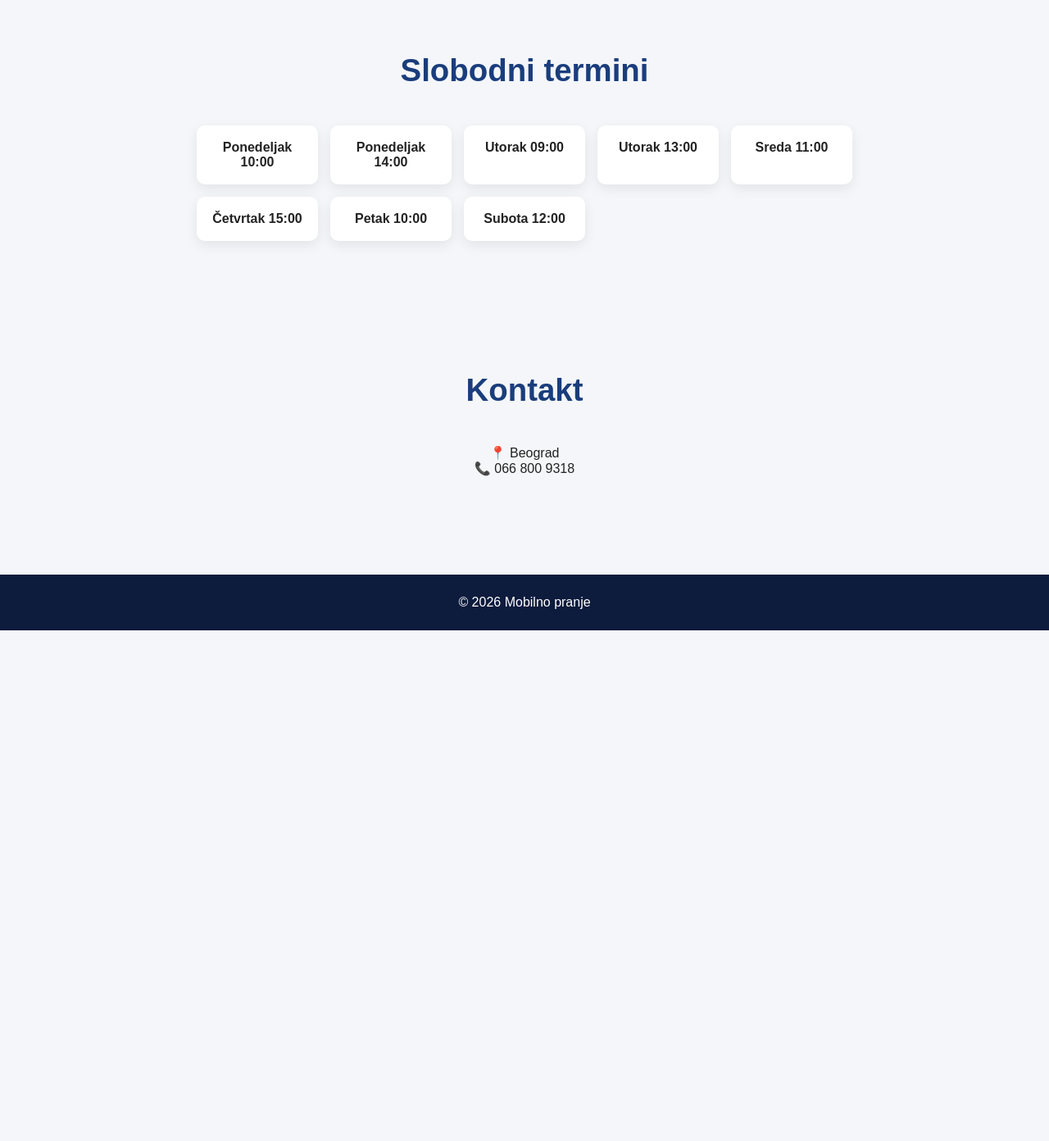
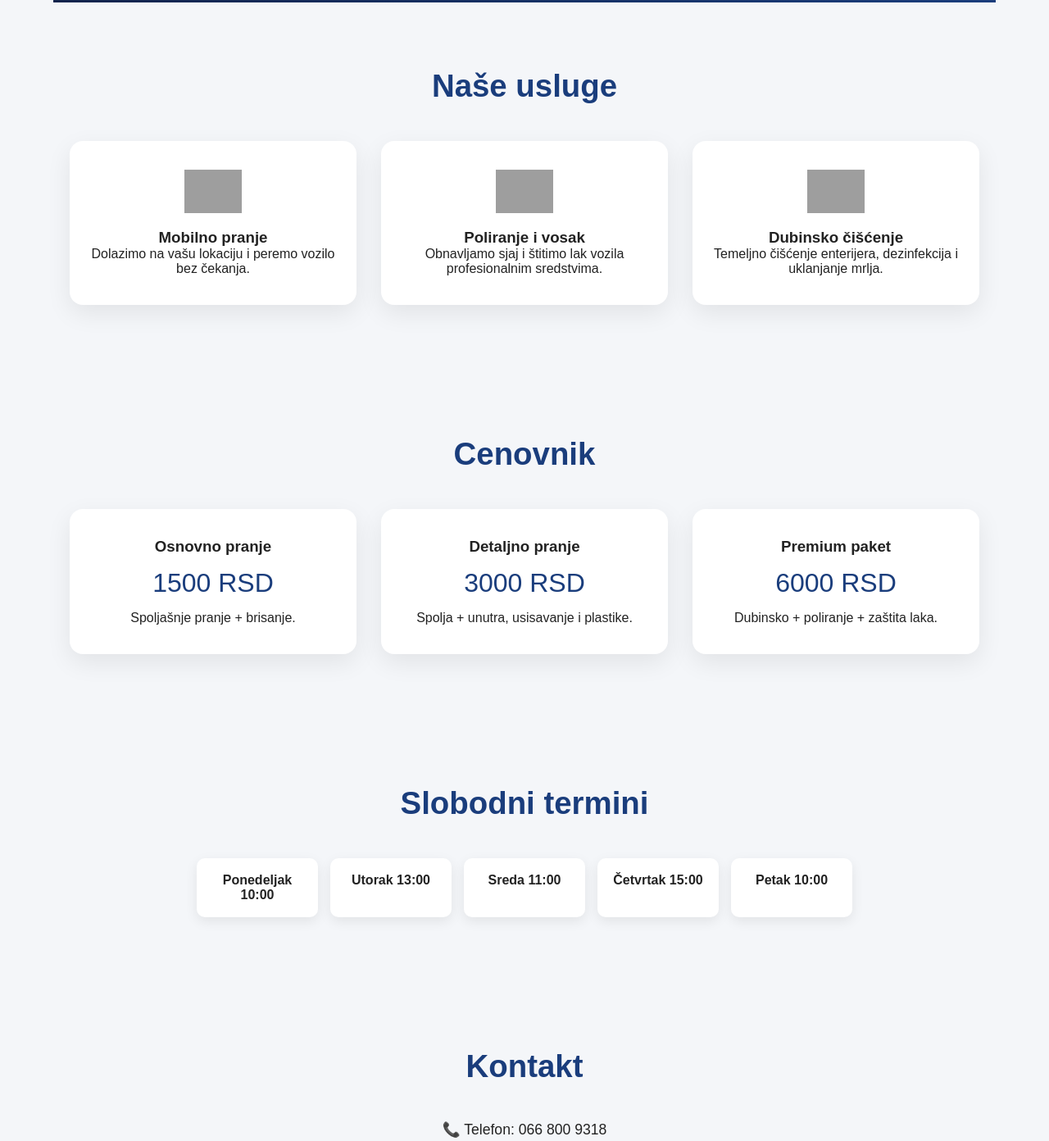
Before and after one commit to borisshijan-lang/mobilno-pranje, a plain HTML site: page index.html in a window 1280 px wide. Shown: the part 438-1830 px from the top of the page at 82% size. Before the commit the page ends 1207 px from the top, so only its background shows below. Drawn offline with Linux system fonts and the light colour scheme; grey boxes are pictures that could not be loaded.

Commit message:
Update index.html

```diff
--- a/index.html
+++ b/index.html
@@ -7,43 +7,126 @@
 
   <style>
     * { margin: 0; padding: 0; box-sizing: border-box; font-family: Arial, sans-serif; }
+
     body { background: #f4f6f9; color: #222; }
 
     header {
-      background: #0d1b3d; color: white; padding: 15px 40px;
-      display: flex; justify-content: space-between; align-items: center;
-      position: sticky; top: 0; z-index: 10;
+      background: #0d1b3d;
+      color: white;
+      padding: 15px 40px;
+      display: flex;
+      justify-content: space-between;
+      align-items: center;
+      position: sticky;
+      top: 0;
+      z-index: 10;
     }
 
-    nav a { color: white; margin-left: 20px; text-decoration: none; font-weight: bold; }
+    header h1 { font-size: 1.5rem; }
+
+    nav a {
+      color: white;
+      margin-left: 20px;
+      text-decoration: none;
+      font-weight: bold;
+      transition: 0.3s;
+    }
+
     nav a:hover { color: #4da3ff; }
 
-    .hero { background: linear-gradient(135deg, #0d1b3d, #1a3d7c); color: white; text-align: center; padding: 120px 20px 100px; }
+    .hero {
+      background: linear-gradient(135deg, #0d1b3d, #1a3d7c);
+      color: white;
+      text-align: center;
+      padding: 120px 20px 100px;
+    }
+
     .hero h2 { font-size: 3rem; margin-bottom: 15px; }
     .hero p { font-size: 1.2rem; margin-bottom: 25px; }
 
-    .btn { background: #fff; color: #0d1b3d; padding: 14px 28px; border-radius: 10px; text-decoration: none; font-weight: bold; }
+    .btn {
+      background: #ffffff;
+      color: #0d1b3d;
+      padding: 14px 28px;
+      border-radius: 10px;
+      text-decoration: none;
+      font-weight: bold;
+      transition: 0.3s;
+      display: inline-block;
+    }
+
+    .btn:hover { background: #e6ecff; }
 
     section { padding: 80px 20px; max-width: 1150px; margin: auto; }
-    section h2 { text-align: center; margin-bottom: 45px; font-size: 2.4rem; color: #1a3d7c; }
 
-    .calendar { display: grid; grid-template-columns: repeat(auto-fit, minmax(140px, 1fr)); gap: 15px; max-width: 800px; margin: auto; }
+    section h2 {
+      text-align: center;
+      margin-bottom: 45px;
+      font-size: 2.4rem;
+      color: #1a3d7c;
+    }
+
+    .services {
+      display: grid;
+      grid-template-columns: repeat(auto-fit, minmax(260px, 1fr));
+      gap: 30px;
+    }
+
+    .card {
+      background: white;
+      padding: 35px 25px;
+      border-radius: 16px;
+      text-align: center;
+      box-shadow: 0 10px 30px rgba(0,0,0,0.08);
+      transition: 0.3s;
+    }
+
+    .card:hover { transform: translateY(-8px); }
+
+    .card img { width: 70px; margin-bottom: 15px; }
+
+    .pricing {
+      display: grid;
+      grid-template-columns: repeat(auto-fit, minmax(260px, 1fr));
+      gap: 30px;
+    }
+
+    .price-card {
+      background: white;
+      border-radius: 16px;
+      padding: 35px 25px;
+      text-align: center;
+      box-shadow: 0 10px 30px rgba(0,0,0,0.08);
+    }
+
+    .price-card h3 { margin-bottom: 10px; }
+    .price { font-size: 2rem; color: #1a3d7c; margin: 15px 0; }
+
+    .calendar {
+      display: grid;
+      grid-template-columns: repeat(auto-fit, minmax(140px, 1fr));
+      gap: 15px;
+      max-width: 800px;
+      margin: auto;
+    }
 
     .slot {
-      background: white; padding: 18px; border-radius: 10px; text-align: center; font-weight: bold;
-      box-shadow: 0 5px 15px rgba(0,0,0,0.08); cursor: pointer; transition: 0.2s;
+      background: white;
+      padding: 18px;
+      border-radius: 10px;
+      text-align: center;
+      font-weight: bold;
+      box-shadow: 0 5px 15px rgba(0,0,0,0.08);
+      cursor: pointer;
+      transition: 0.2s;
+      text-decoration: none;
+      color: #222;
     }
 
     .slot:hover { background: #1a3d7c; color: white; }
-    .taken { background: #ccc !important; color: #666 !important; cursor: not-allowed; }
 
-    .form-box { max-width: 500px; margin: 40px auto 0; background: white; padding: 25px; border-radius: 12px; box-shadow: 0 10px 30px rgba(0,0,0,0.08); }
-
-    input, button {
-      width: 100%; padding: 12px; margin-top: 10px; border-radius: 8px; border: 1px solid #ccc; font-size: 1rem;
-    }
-
-    button { background: #1a3d7c; color: white; border: none; font-weight: bold; cursor: pointer; }
+    .contact { text-align: center; }
+    .contact p { margin: 10px 0; font-size: 1.1rem; }
 
     footer { background: #0d1b3d; color: white; text-align: center; padding: 25px; margin-top: 40px; }
   </style>
@@ -53,78 +136,86 @@
 <header>
   <h1>Mobilno pranje</h1>
   <nav>
+    <a href="#usluge">Usluge</a>
+    <a href="#cene">Cenovnik</a>
     <a href="#termini">Termini</a>
     <a href="#kontakt">Kontakt</a>
   </nav>
 </header>
 
 <section class="hero">
-  <h2>Online rezervacija pranja</h2>
-  <p>Izaberi slobodan termin i rezerviši za 10 sekundi.</p>
-  <a href="#termini" class="btn">Pogledaj termine</a>
+  <h2>Profesionalno mobilno pranje vozila</h2>
+  <p>Dolazimo na vašu adresu, štedimo vaše vreme i vraćamo sjaj automobilu.</p>
+  <a href="#termini" class="btn">Rezerviši termin</a>
+</section>
+
+<section id="usluge">
+  <h2>Naše usluge</h2>
+  <div class="services">
+    <div class="card">
+      <img src="https://img.icons8.com/ios-filled/100/000000/van.png" />
+      <h3>Mobilno pranje</h3>
+      <p>Dolazimo na vašu lokaciju i peremo vozilo bez čekanja.</p>
+    </div>
+
+    <div class="card">
+      <img src="https://img.icons8.com/ios-filled/100/000000/car-polish.png" />
+      <h3>Poliranje i vosak</h3>
+      <p>Obnavljamo sjaj i štitimo lak vozila profesionalnim sredstvima.</p>
+    </div>
+
+    <div class="card">
+      <img src="https://img.icons8.com/ios-filled/100/000000/car-seat.png" />
+      <h3>Dubinsko čišćenje</h3>
+      <p>Temeljno čišćenje enterijera, dezinfekcija i uklanjanje mrlja.</p>
+    </div>
+  </div>
+</section>
+
+<section id="cene">
+  <h2>Cenovnik</h2>
+  <div class="pricing">
+    <div class="price-card">
+      <h3>Osnovno pranje</h3>
+      <div class="price">1500 RSD</div>
+      <p>Spoljašnje pranje + brisanje.</p>
+    </div>
+
+    <div class="price-card">
+      <h3>Detaljno pranje</h3>
+      <div class="price">3000 RSD</div>
+      <p>Spolja + unutra, usisavanje i plastike.</p>
+    </div>
+
+    <div class="price-card">
+      <h3>Premium paket</h3>
+      <div class="price">6000 RSD</div>
+      <p>Dubinsko + poliranje + zaštita laka.</p>
+    </div>
+  </div>
 </section>
 
 <section id="termini">
   <h2>Slobodni termini</h2>
-  <div class="calendar" id="calendar"></div>
-
-  <div class="form-box" id="formBox" style="display:none">
-    <h3>Rezervacija termina: <span id="selected"></span></h3>
-    <input type="text" id="name" placeholder="Ime i prezime" />
-    <input type="tel" id="phone" placeholder="Telefon" />
-    <button onclick="reserve()">Potvrdi rezervaciju</button>
+  <div class="calendar">
+    <a class="slot" href="https://wa.me/381668009318?text=Želim%20termin%20Ponedeljak%2010:00" target="_blank">Ponedeljak 10:00</a>
+    <a class="slot" href="https://wa.me/381668009318?text=Želim%20termin%20Utorak%2013:00" target="_blank">Utorak 13:00</a>
+    <a class="slot" href="https://wa.me/381668009318?text=Želim%20termin%20Sreda%2011:00" target="_blank">Sreda 11:00</a>
+    <a class="slot" href="https://wa.me/381668009318?text=Želim%20termin%20Četvrtak%2015:00" target="_blank">Četvrtak 15:00</a>
+    <a class="slot" href="https://wa.me/381668009318?text=Želim%20termin%20Petak%2010:00" target="_blank">Petak 10:00</a>
   </div>
 </section>
 
-<section id="kontakt" style="text-align:center">
+<section id="kontakt" class="contact">
   <h2>Kontakt</h2>
-  <p>📍 Beograd</p>
-  <p>📞 066 800 9318</p>
+  <p>📞 Telefon: 066 800 9318</p>
+  <p>📍 Beograd i okolina</p>
+  <p>📧 Email: mobilnopranje@gmail.com</p>
 </section>
 
-<footer>© 2026 Mobilno pranje</footer>
-
-<script>
-const terms = [
-  "Ponedeljak 10:00","Ponedeljak 14:00",
-  "Utorak 09:00","Utorak 13:00",
-  "Sreda 11:00","Četvrtak 15:00",
-  "Petak 10:00","Subota 12:00"
-];
-
-const taken = JSON.parse(localStorage.getItem("taken")) || [];
-const calendar = document.getElementById("calendar");
-let chosen = null;
-
-terms.forEach(t => {
-  const div = document.createElement("div");
-  div.className = "slot" + (taken.includes(t) ? " taken" : "");
-  div.innerText = t;
-
-  if (!taken.includes(t)) {
-    div.onclick = () => {
-      chosen = t;
-      document.getElementById("formBox").style.display = "block";
-      document.getElementById("selected").innerText = t;
-      window.scrollTo({ top: document.body.scrollHeight, behavior: "smooth" });
-    };
-  }
-
-  calendar.appendChild(div);
-});
-
-function reserve() {
-  const name = document.getElementById("name").value;
-  const phone = document.getElementById("phone").value;
-
-  if (!name || !phone) return alert("Unesite podatke");
-
-  taken.push(chosen);
-  localStorage.setItem("taken", JSON.stringify(taken));
-
-  window.location.href = `https://wa.me/381668009318?text=Rezervacija:%20${chosen}%20-%20${name}%20(${phone})`;
-}
-</script>
+<footer>
+  © 2026 Mobilno pranje — Sva prava zadržana
+</footer>
 
 </body>
 </html>
```
